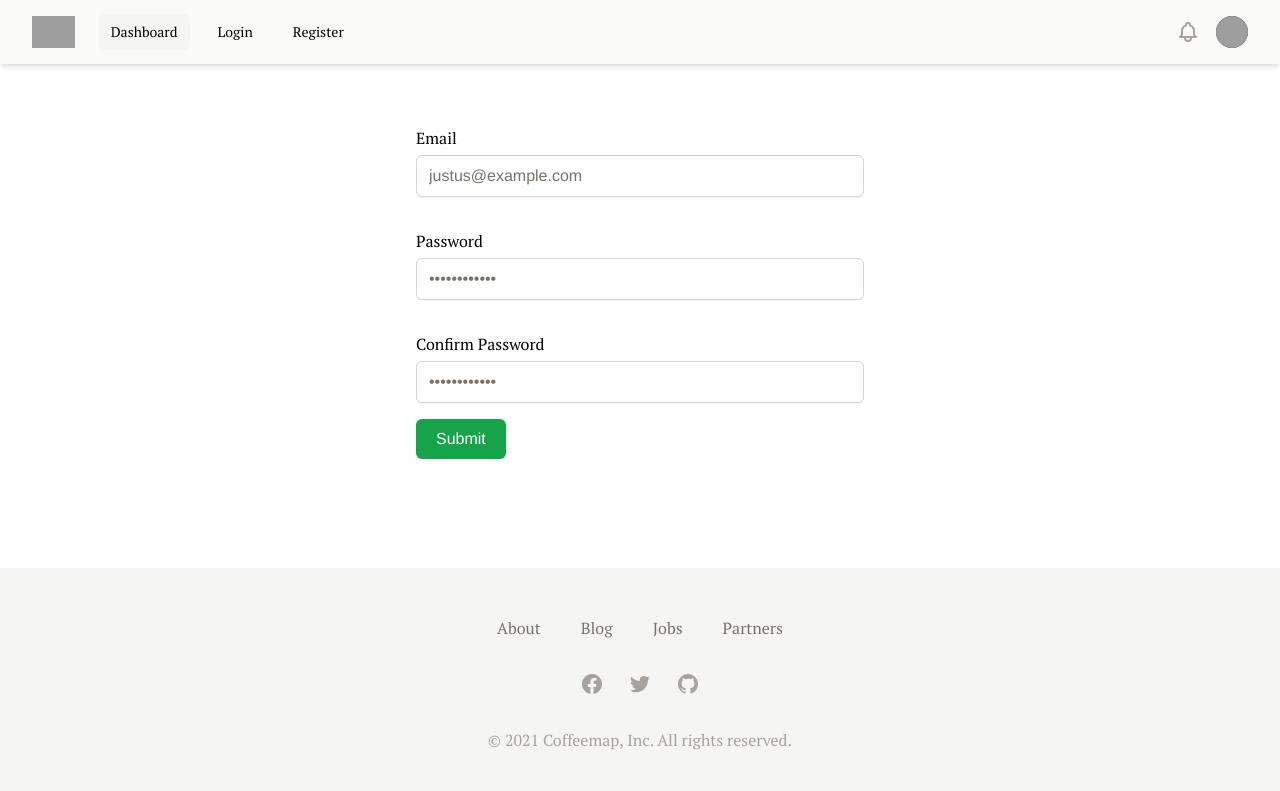
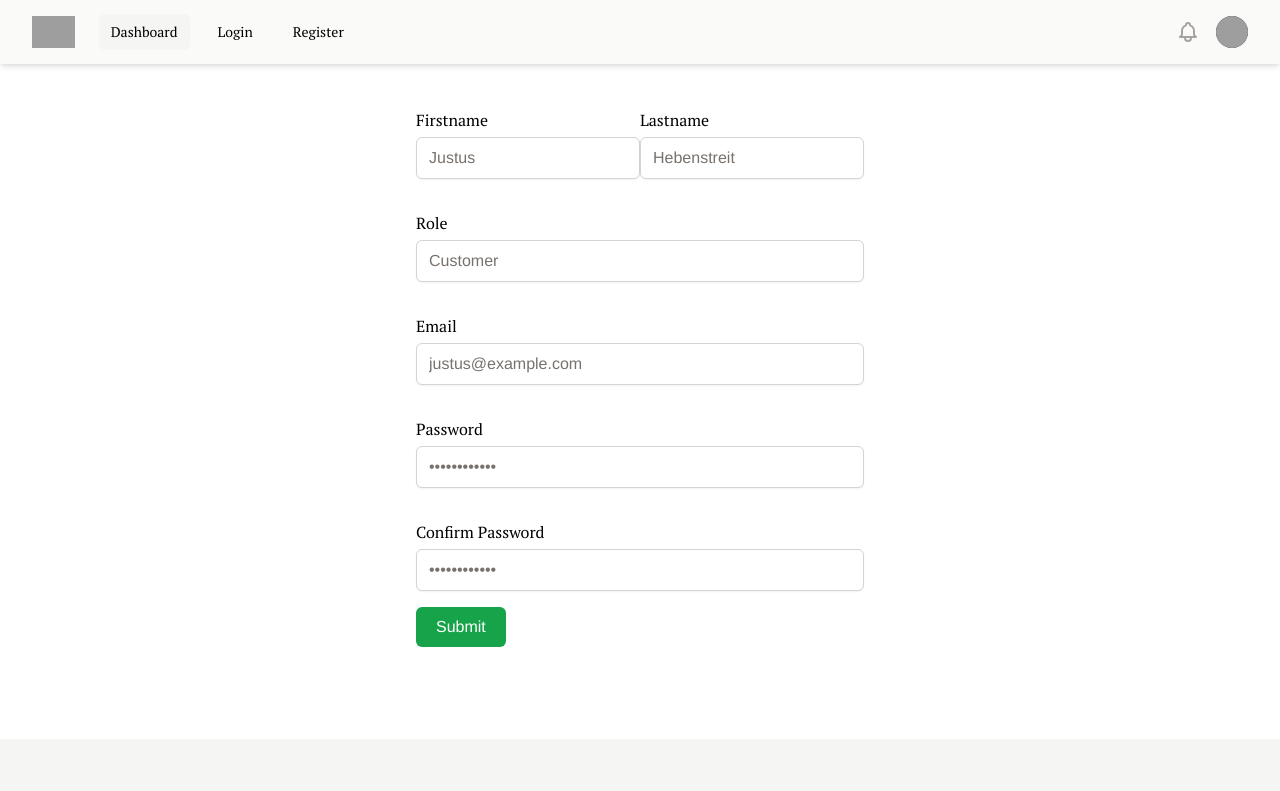
Before and after one commit to ThisIsJustUs/coffeemap, a Next.js app in the folder web/: page /auth/register in a window 1280 px wide. Shown: the top 791 px of the page. Built offline with nearby package versions, Linux system fonts and the light colour scheme; grey boxes are pictures that could not be loaded.

Commit message:
🔐 New Registration UI

```diff
--- a/web/src/components/Footer.tsx
+++ b/web/src/components/Footer.tsx
@@ -4,7 +4,7 @@ import React from 'react';
 export const Footer: React.FC = () => {
     return (
         <footer className='font-serif bg-gray-100'>
-            <div className='max-w-7xl mx-auto py-12 px-4 overflow-hidden sm:px-6 lg:px-8'>
+            <div className='max-w-7xl mx-auto py-12 px-4 sm:px-6 lg:px-8'>
                 <nav
                     className='-mx-5 -my-2 flex flex-wrap justify-center'
                     aria-label='Footer'
--- a/web/src/pages/auth/register.tsx
+++ b/web/src/pages/auth/register.tsx
@@ -9,6 +9,9 @@ import { NavBar } from '../../components/NavBar';
 import { Footer } from '../../components/Footer';
 
 interface Values {
+    firstName: string;
+    lastName: string;
+    role: string;
     email: string;
     password: string;
     password2: string;
@@ -37,13 +40,14 @@ export default function IndexPage() {
                 <title>Register | Coffeemap</title>
             </Head>
             <div className='flex flex-col justify-between h-screen'>
-                <div>
-                    <NavBar />
-                </div>
+                <NavBar />
                 <div className='flex justify-center'>
-                    <div className='w-3/4 md:max-w-md m-7'>
+                    <div className='w-3/4 md:max-w-md m-7 py-16'>
                         <Formik
                             initialValues={{
+                                firstName: '',
+                                lastName: '',
+                                role: '',
                                 email: '',
                                 password: '',
                                 password2: '',
@@ -52,8 +56,7 @@ export default function IndexPage() {
                             onSubmit={async (values, actions) => {
                                 // Get data from from
                                 const data = JSON.stringify({
-                                    email: values.email,
-                                    password: values.password,
+                                    ...values,
                                 });
 
                                 // POST Config
@@ -73,7 +76,7 @@ export default function IndexPage() {
                                     );
                                     if (res.status == 200) {
                                         actions.setSubmitting(false);
-                                        router.push('/login');
+                                        router.push('/');
                                     } else {
                                         actions.setSubmitting(false);
                                     }
@@ -85,6 +88,26 @@ export default function IndexPage() {
                             {(props: FormikProps<Values>) => {
                                 return (
                                     <Form>
+                                        <div className='md:flex justify-between'>
+                                            <MyInput
+                                                label='Firstname'
+                                                name='firstName'
+                                                type='text'
+                                                placeholder='Justus'
+                                            />
+                                            <MyInput
+                                                label='Lastname'
+                                                name='lastName'
+                                                type='text'
+                                                placeholder='Hebenstreit'
+                                            />
+                                        </div>
+                                        <MyInput
+                                            label='Role'
+                                            name='role'
+                                            type='text'
+                                            placeholder='Customer'
+                                        />
                                         <MyInput
                                             label='Email'
                                             name='email'
```
